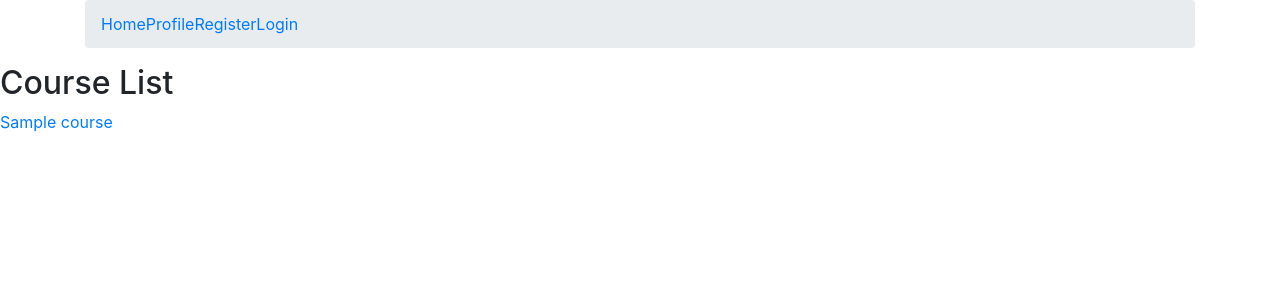
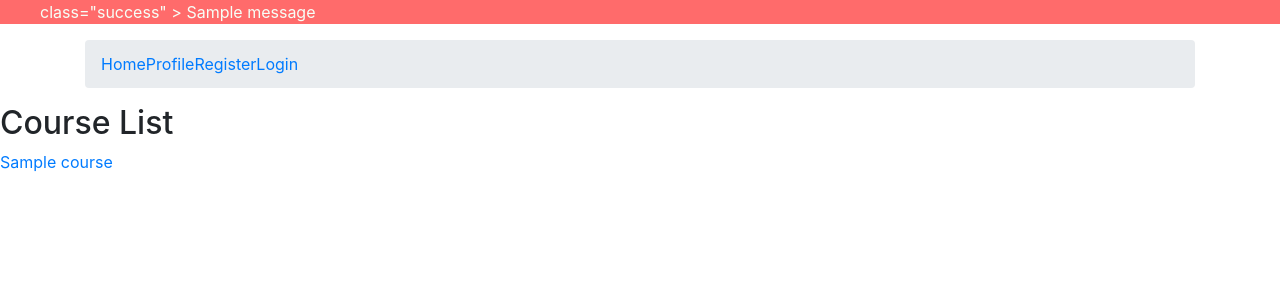
Before and after one commit to dipstech11/videosubscription, a Django app: page / in a window 1280 px wide. Shown: the top 300 px of the page. Run offline with Django 3.2, Linux system fonts and the light colour scheme; tables that the repository leaves empty hold one stand-in row (values such as "Sample post"); one stand-in notice (Sample message) is shown; some libraries are stand-ins or nearby versions.

Commit message:
messages.html implemented

```diff
--- a/videosubscription/courses/templates/courses/base.html
+++ b/videosubscription/courses/templates/courses/base.html
@@ -6,10 +6,12 @@
     <title></title>
   </head>
   <body>
+      {% include "courses/messages.html" %}
     <div class="container">
       <ol class="breadcrumb">
         <li><a href='/'>Home</a></li>
         <li><a href='/profile'>Profile</a></li>
+
 
         {% block post_detail_link %}
         {% endblock %}
--- /dev/null
+++ b/videosubscription/courses/templates/courses/messages.html
@@ -0,0 +1,31 @@
+{% if messages %}
+
+  <style type="text/css">
+    div.messages{
+      background-color: #ff6b6b;
+      color:#f7fff7;
+    }
+    ul.messages{
+      list-style-type:none;
+    }
+  </style>
+
+  <div class="messages">
+    <ul class="messages">
+      {% for message in messages %}
+      <li>
+        {% if message.tags %}
+          class="{{ message.tags }}"
+        {% endif %}>
+          {% if "html_safe" in message.tags %}
+            {{ message|safe }}
+          {% else %}
+            {{ message }}
+          {%  endif %}
+      </li>
+      {% endfor %}
+    </ul>
+
+  </div>
+
+{% endif %}
```
